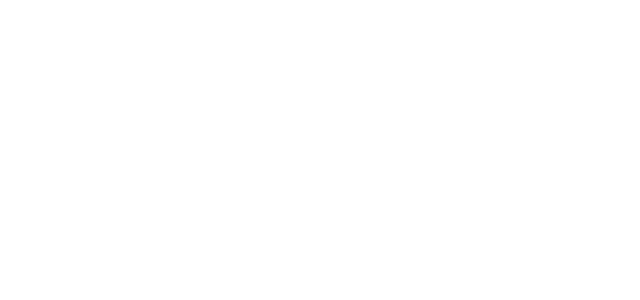
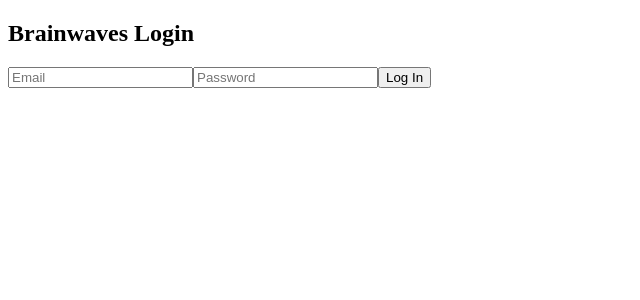
Before and after one commit to Sandy1784/brainwaves-liquidation-dashboard, a React (Create React App) app: page / in a window 1280 px wide. Shown: the top 300 px of the page, without its empty margins (0-640 px from the left). Built offline with nearby package versions, Linux system fonts and the light colour scheme.

Commit message:
Fix: corrected Login.js filename for case-sensitive Vercel deploy

```diff
--- a/src/App.js
+++ b/src/App.js
@@ -10,7 +10,7 @@
     <AuthProvider>
       <Router>
         <Routes>
-          <Route path="/" element={<login />} />
+          <Route path="/" element={<Login />} />
           <Route
             path="/dashboard"
             element={
```
